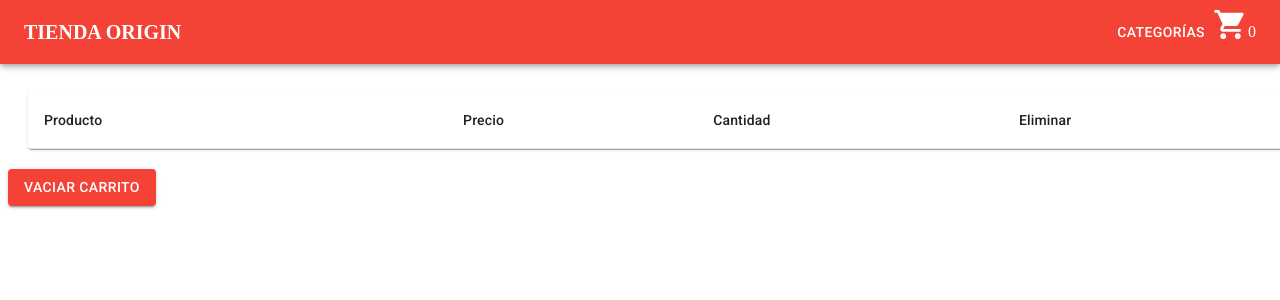
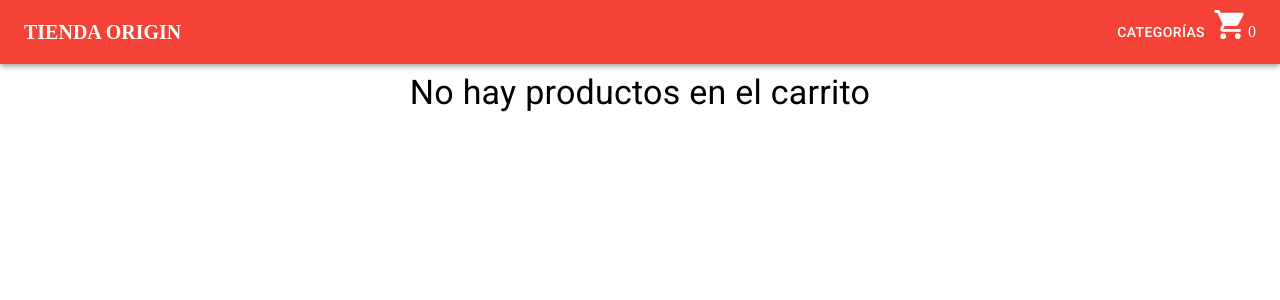
Before and after one commit to facumoyano/Tienda-react, a React (Create React App) app: page /cart in a window 1280 px wide. Shown: the top 300 px of the page. Built offline with nearby package versions, Linux system fonts and the light colour scheme.

Commit message:
desafío cartview

```diff
--- a/src/components/Cart.js
+++ b/src/components/Cart.js
@@ -1,26 +1,36 @@
 import React from "react";
 import { useCartContext } from "../context/CartContext";
 
-import DeleteIcon from '@mui/icons-material/Delete';
-import Table from '@mui/material/Table';
-import TableBody from '@mui/material/TableBody';
-import TableCell from '@mui/material/TableCell';
-import TableContainer from '@mui/material/TableContainer';
-import TableHead from '@mui/material/TableHead';
-import TableRow from '@mui/material/TableRow';
-import Paper from '@mui/material/Paper';
-import { Button } from "@mui/material";
-
-
+import DeleteIcon from "@mui/icons-material/Delete";
+import Table from "@mui/material/Table";
+import TableBody from "@mui/material/TableBody";
+import TableCell from "@mui/material/TableCell";
+import TableContainer from "@mui/material/TableContainer";
+import TableHead from "@mui/material/TableHead";
+import TableRow from "@mui/material/TableRow";
+import Paper from "@mui/material/Paper";
+import { Button, Typography } from "@mui/material";
 
 const Cart = () => {
-
-
-  const { items, count, removeItem, emptyItems } = useCartContext();
+  const { items, removeItem, emptyItems, getTotal, cartLenght } =
+    useCartContext();
 
   return (
     <>
-    <TableContainer component={Paper} sx={{margin: '20px'}}>
+      {cartLenght() === 0 ? (
+        <div>
+          <Typography
+            variant="h4"
+            sx={{
+              textAlign: "center",
+            }}
+          >
+            No hay productos en el carrito
+          </Typography>
+        </div>
+      ) : (
+        <div>
+          <TableContainer component={Paper}>
             <Table sx={{ minWidth: 650 }} aria-label="simple table">
               <TableHead>
                 <TableRow>
@@ -35,22 +45,35 @@ const Cart = () => {
                 {items.map((item) => (
                   <TableRow
                     key={item.id}
-            sx={{ '&:last-child td, &:last-child th': { border: 0 } }}
+                    sx={{ "&:last-child td, &:last-child th": { border: 0 } }}
                   >
                     <TableCell component="th" scope="row">
-              <img src={item.imagen} alt={item.nombre} className="img-cart"></img>
+                      <img
+                        src={item.imagen}
+                        alt={item.nombre}
+                        className="img-cart"
+                      ></img>
                     </TableCell>
                     <TableCell align="left">{item.nombre}</TableCell>
                     <TableCell align="left">${item.precio}</TableCell>
-            <TableCell align="left">{count}</TableCell>
-            <TableCell align="left"><DeleteIcon  onClick={() => removeItem(item.id)} sx={{cursor: 'pointer'}}/></TableCell>
-
+                    <TableCell align="left">{item.cantidad}</TableCell>
+                    <TableCell align="left">
+                      <DeleteIcon
+                        onClick={() => removeItem(item.id)}
+                        sx={{ cursor: "pointer" }}
+                      />
+                    </TableCell>
                   </TableRow>
                 ))}
               </TableBody>
             </Table>
           </TableContainer>
-  <Button variant="contained" onClick={emptyItems}>Vaciar carrito</Button>
+          <Button variant="contained" onClick={emptyItems}>
+            Vaciar carrito
+          </Button>
+          <p>Total: {getTotal()} </p>
+        </div>
+      )}
     </>
   );
 };
--- a/src/components/ItemCount.js
+++ b/src/components/ItemCount.js
@@ -54,7 +54,7 @@ const ItemCount = ({ stock, onAdd }) => {
           margin: 1,
         }}
         onClick={() => {onAdd();
-        contador(count)}}
+                        contador(count)}}
 
       >
         Añadir al carrito
--- a/src/components/NavBar.js
+++ b/src/components/NavBar.js
@@ -14,7 +14,7 @@ const useStyles = makeStyles((theme) => ({
 
 const NavBar = () => {
   const classes = useStyles();
-  const { count } = useCartContext();
+  const { items, cartLenght } = useCartContext();
 
 
   const [anchorEl, setAnchorEl] = useState(null);
@@ -64,7 +64,7 @@ const NavBar = () => {
             <Link to="/cart" className="link">
               <CartWidget />
             </Link>
-            <p> {count} </p>
+            <p> {cartLenght()} </p>
           </Box>
         </Toolbar>
       </AppBar>
--- a/src/context/CartContext.js
+++ b/src/context/CartContext.js
@@ -8,6 +8,7 @@ export const CartProvider = ({ children }) => {
   const [items, setItems] = useState([]);
   const [count, setCount] = useState(0);
 
+
   const añadirAlCarrito = (item) => {
     if(!isInCart(item.id)){
 
@@ -15,11 +16,29 @@ export const CartProvider = ({ children }) => {
     }
   };
 
+  const isInCart = (itemId) => {
+    return !!items.find(item => item.id === itemId);
+  }
+
+  function cartLenght(){
+    let quantity = 0;
+    items.forEach(i=>{
+        quantity = quantity + i.cantidad;
+    })
+    return(quantity)
+
+}
 
   const contador = (counter) => {
-    setCount(counter += count)
+    setCount(counter)
   }
 
+  function getTotal(){
+    let total = 0;
+    items.forEach(i=>{
+        total = total + (i.cantidad*i.precio);
+    })
+    return(Number(total))}
 
 
   const removeItem = (id) => {
@@ -32,9 +51,6 @@ export const CartProvider = ({ children }) => {
     setCount(0);
   };
 
-  const isInCart = (itemId) => {
-    return !!items.find(item => item.id === itemId);
-}
 
   return (
     <CartContext.Provider
@@ -45,7 +61,9 @@ export const CartProvider = ({ children }) => {
         emptyItems,
         contador,
         count,
-        añadirAlCarrito
+        añadirAlCarrito,
+        cartLenght,
+        getTotal
       }}
     >
       {children}
```
Lines whose indentation alone changed are shown as unchanged.
